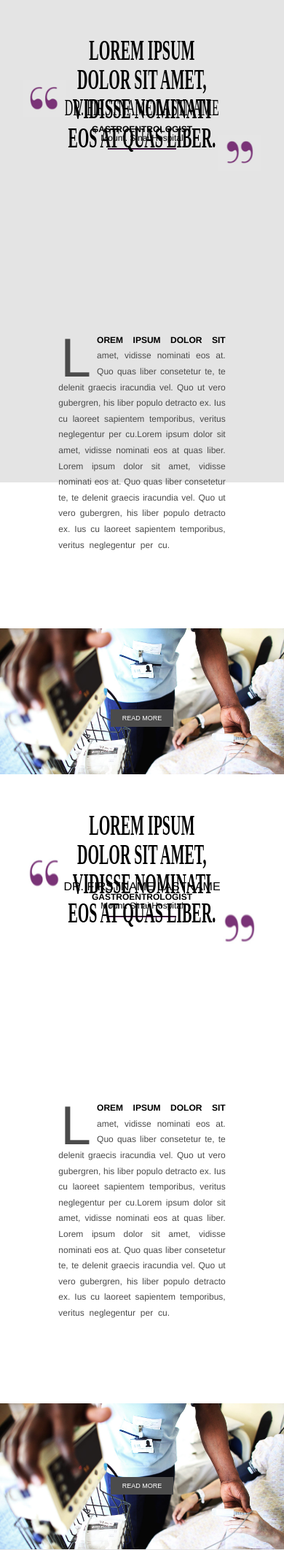
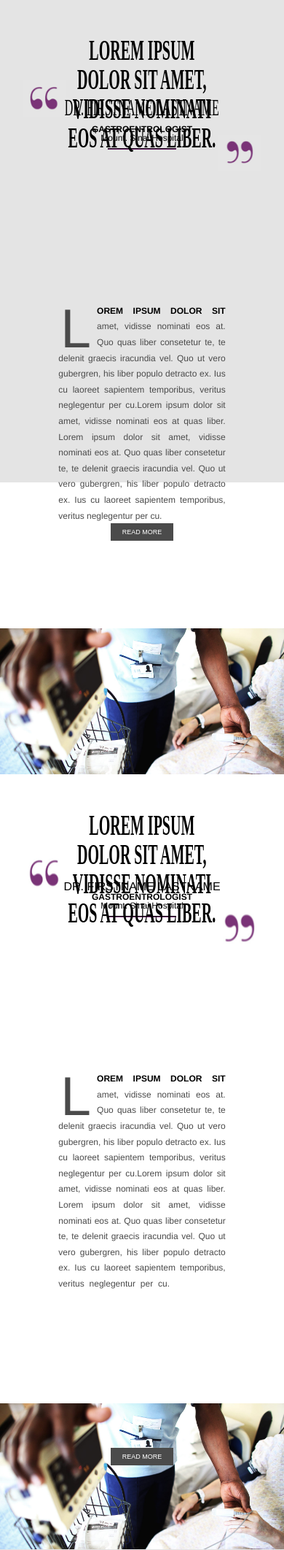
Before and after one commit to samguergen/Athena-Frontend, a PHP site: page / in a window 390 px wide. Shown: the part 1653-3777 px from the top of the page at 73% size. Run offline with PHP 8.4, Linux system fonts and the light colour scheme; some libraries are stand-ins or nearby versions; some web fonts are replaced.

Commit message:
btn more before text

```diff
--- a/index.html
+++ b/index.html
@@ -196,11 +196,14 @@
           <hr class="purple">
         </div>
         <div class="jumbo-descr">
-          <span class="firstcharacter">L</span>orem ipsum dolor sit amet, vidisse nominati eos at. Quo quas liber consetetur te, te delenit graecis iracundia vel. Quo ut vero gubergren, his liber populo detracto ex. Ius cu laoreet sapientem temporibus, veritus neglegentur per cu.Lorem ipsum dolor sit amet, vidisse nominati eos at quas liber. Lorem ipsum dolor sit amet, vidisse nominati eos at. Quo quas liber consetetur te, te delenit graecis iracundia vel. Quo ut vero gubergren, his liber populo detracto ex. Ius cu laoreet sapientem temporibus, veritus neglegentur per cu. </span>
+          <span><span class="firstcharacter">L</span>orem ipsum dolor sit amet, vidisse nominati eos at. Quo quas liber consetetur te, te delenit graecis iracundia vel. Quo ut vero gubergren, his liber populo detracto ex. Ius cu laoreet sapientem temporibus, veritus neglegentur per cu.Lorem ipsum dolor sit amet, vidisse nominati eos at quas liber. Lorem ipsum dolor sit amet, vidisse nominati eos at. Quo quas liber consetetur te, te delenit graecis iracundia vel. Quo ut vero gubergren, his liber populo detracto ex. Ius cu laoreet sapientem temporibus, veritus neglegentur per cu. </span>
+        <div class="btn-area">
+          <button id="rm-btn1" class="read-more">READ MORE</button>
+        </div>
           <span id="rm-content1" class="readmore-content"> Quo ut vero gubergren, his liber populo detracto ex. Ius cu laoreet sapientem temporibus, veritus neglegentur per cu.Lorem ipsum dolor sit amet, vidisse nominati eos at quas liber. Lorem ipsum dolor sit amet, vidisse nominati eos at. Quo quas liber consetetur te, te delenit graecis iracundia vel. Quo ut vero gubergren, his liber populo detracto ex. Ius cu laoreet sapientem temporibus, veritus neglegentur per cu!.</span>
         </div>
         <div class="btn-area">
-          <button id="rm-btn1" class="read-more">READ MORE</button><br>
+          <!-- <button id="rm-btn1" class="read-more">READ MORE</button><br> -->
           <button id="rl-btn1" class="read-less">READ LESS</button>
         </div>
       </div>
@@ -225,7 +228,7 @@
           <hr class="purple">
         </div>
         <div class="jumbo-descr">
-          <span class="firstcharacter">L</span>orem ipsum dolor sit amet, vidisse nominati eos at. Quo quas liber consetetur te, te delenit graecis iracundia vel. Quo ut vero gubergren, his liber populo detracto ex. Ius cu laoreet sapientem temporibus, veritus neglegentur per cu.Lorem ipsum dolor sit amet, vidisse nominati eos at quas liber. Lorem ipsum dolor sit amet, vidisse nominati eos at. Quo quas liber consetetur te, te delenit graecis iracundia vel. Quo ut vero gubergren, his liber populo detracto ex. Ius cu laoreet sapientem temporibus, veritus neglegentur per cu. </span>
+          <span><span class="firstcharacter">L</span>orem ipsum dolor sit amet, vidisse nominati eos at. Quo quas liber consetetur te, te delenit graecis iracundia vel. Quo ut vero gubergren, his liber populo detracto ex. Ius cu laoreet sapientem temporibus, veritus neglegentur per cu.Lorem ipsum dolor sit amet, vidisse nominati eos at quas liber. Lorem ipsum dolor sit amet, vidisse nominati eos at. Quo quas liber consetetur te, te delenit graecis iracundia vel. Quo ut vero gubergren, his liber populo detracto ex. Ius cu laoreet sapientem temporibus, veritus neglegentur per cu. </span>
           <span id="rm-content2" class="readmore-content"> Quo ut vero gubergren, his liber populo detracto ex. Ius cu laoreet sapientem temporibus, veritus neglegentur per cu.Lorem ipsum dolor sit amet, vidisse nominati eos at quas liber. Lorem ipsum dolor sit amet, vidisse nominati eos at. Quo quas liber consetetur te, te delenit graecis iracundia vel. Quo ut vero gubergren, his liber populo detracto ex. Ius cu laoreet sapientem temporibus, veritus neglegentur per cu!.</span>
         </div>
         <div class="btn-area">
@@ -254,7 +257,7 @@
           <hr class="purple">
         </div>
         <div class="jumbo-descr">
-          <span class="firstcharacter">L</span>orem ipsum dolor sit amet, vidisse nominati eos at. Quo quas liber consetetur te, te delenit graecis iracundia vel. Quo ut vero gubergren, his liber populo detracto ex. Ius cu laoreet sapientem temporibus, veritus neglegentur per cu.Lorem ipsum dolor sit amet, vidisse nominati eos at quas liber. Lorem ipsum dolor sit amet, vidisse nominati eos at. Quo quas liber consetetur te, te delenit graecis iracundia vel. Quo ut vero gubergren, his liber populo detracto ex. Ius cu laoreet sapientem temporibus, veritus neglegentur per cu. </span>
+          <span><span class="firstcharacter">L</span>orem ipsum dolor sit amet, vidisse nominati eos at. Quo quas liber consetetur te, te delenit graecis iracundia vel. Quo ut vero gubergren, his liber populo detracto ex. Ius cu laoreet sapientem temporibus, veritus neglegentur per cu.Lorem ipsum dolor sit amet, vidisse nominati eos at quas liber. Lorem ipsum dolor sit amet, vidisse nominati eos at. Quo quas liber consetetur te, te delenit graecis iracundia vel. Quo ut vero gubergren, his liber populo detracto ex. Ius cu laoreet sapientem temporibus, veritus neglegentur per cu. </span>
           <span id="rm-content3" class="readmore-content"> Quo ut vero gubergren, his liber populo detracto ex. Ius cu laoreet sapientem temporibus, veritus neglegentur per cu.Lorem ipsum dolor sit amet, vidisse nominati eos at quas liber. Lorem ipsum dolor sit amet, vidisse nominati eos at. Quo quas liber consetetur te, te delenit graecis iracundia vel. Quo ut vero gubergren, his liber populo detracto ex. Ius cu laoreet sapientem temporibus, veritus neglegentur per cu!.</span>
         </div>
         <div class="btn-area">
@@ -283,7 +286,7 @@
           <hr class="purple">
         </div>
         <div class="jumbo-descr">
-          <span class="firstcharacter">L</span>orem ipsum dolor sit amet, vidisse nominati eos at. Quo quas liber consetetur te, te delenit graecis iracundia vel. Quo ut vero gubergren, his liber populo detracto ex. Ius cu laoreet sapientem temporibus, veritus neglegentur per cu.Lorem ipsum dolor sit amet, vidisse nominati eos at quas liber. Lorem ipsum dolor sit amet, vidisse nominati eos at. Quo quas liber consetetur te, te delenit graecis iracundia vel. Quo ut vero gubergren, his liber populo detracto ex. Ius cu laoreet sapientem temporibus, veritus neglegentur per cu. </span>
+          <span><span class="firstcharacter">L</span>orem ipsum dolor sit amet, vidisse nominati eos at. Quo quas liber consetetur te, te delenit graecis iracundia vel. Quo ut vero gubergren, his liber populo detracto ex. Ius cu laoreet sapientem temporibus, veritus neglegentur per cu.Lorem ipsum dolor sit amet, vidisse nominati eos at quas liber. Lorem ipsum dolor sit amet, vidisse nominati eos at. Quo quas liber consetetur te, te delenit graecis iracundia vel. Quo ut vero gubergren, his liber populo detracto ex. Ius cu laoreet sapientem temporibus, veritus neglegentur per cu. </span>
           <span id="rm-content4" class="readmore-content"> Quo ut vero gubergren, his liber populo detracto ex. Ius cu laoreet sapientem temporibus, veritus neglegentur per cu.Lorem ipsum dolor sit amet, vidisse nominati eos at quas liber. Lorem ipsum dolor sit amet, vidisse nominati eos at. Quo quas liber consetetur te, te delenit graecis iracundia vel. Quo ut vero gubergren, his liber populo detracto ex. Ius cu laoreet sapientem temporibus, veritus neglegentur per cu!</span>
         </div>
         <div class="btn-area">
@@ -312,7 +315,7 @@
           <hr class="purple">
         </div>
         <div class="jumbo-descr">
-          <span class="firstcharacter">L</span>orem ipsum dolor sit amet, vidisse nominati eos at. Quo quas liber consetetur te, te delenit graecis iracundia vel. Quo ut vero gubergren, his liber populo detracto ex. Ius cu laoreet sapientem temporibus, veritus neglegentur per cu.Lorem ipsum dolor sit amet, vidisse nominati eos at quas liber. Lorem ipsum dolor sit amet, vidisse nominati eos at. Quo quas liber consetetur te, te delenit graecis iracundia vel. Quo ut vero gubergren, his liber populo detracto ex. Ius cu laoreet sapientem temporibus, veritus neglegentur per cu. </span>
+          <span><span class="firstcharacter">L</span>orem ipsum dolor sit amet, vidisse nominati eos at. Quo quas liber consetetur te, te delenit graecis iracundia vel. Quo ut vero gubergren, his liber populo detracto ex. Ius cu laoreet sapientem temporibus, veritus neglegentur per cu.Lorem ipsum dolor sit amet, vidisse nominati eos at quas liber. Lorem ipsum dolor sit amet, vidisse nominati eos at. Quo quas liber consetetur te, te delenit graecis iracundia vel. Quo ut vero gubergren, his liber populo detracto ex. Ius cu laoreet sapientem temporibus, veritus neglegentur per cu. </span>
           <span id="rm-content5" class="readmore-content"> Quo ut vero gubergren, his liber populo detracto ex. Ius cu laoreet sapientem temporibus, veritus neglegentur per cu.Lorem ipsum dolor sit amet, vidisse nominati eos at quas liber. Lorem ipsum dolor sit amet, vidisse nominati eos at. Quo quas liber consetetur te, te delenit graecis iracundia vel. Quo ut vero gubergren, his liber populo detracto ex. Ius cu laoreet sapientem temporibus, veritus neglegentur per cu!</span>
         </div>
         <div class="btn-area">
--- a/styles/app.css
+++ b/styles/app.css
@@ -570,9 +570,6 @@ a:link {
   #top-hat h2 {
   font-size: 50%;
 }
-  #hat-right #social-toggle img {
-    /*margin-top: -70px;*/
-  }
   .mainbod img {
     height: 300px;
   }
@@ -643,11 +640,14 @@ a:link {
   .quote-wrapper {
     margin-top: 80px;
   }
+  .quote {
+    font-size: 15px;
+  }
   .quote-ref {
     margin-top: -260px !important;
   }
   .jumbo-descr {
-    padding-top: 230px;
+    padding-top: 190px;
     position: relative;
   }
   .quote-ref .hidden-quote-ref {
```
